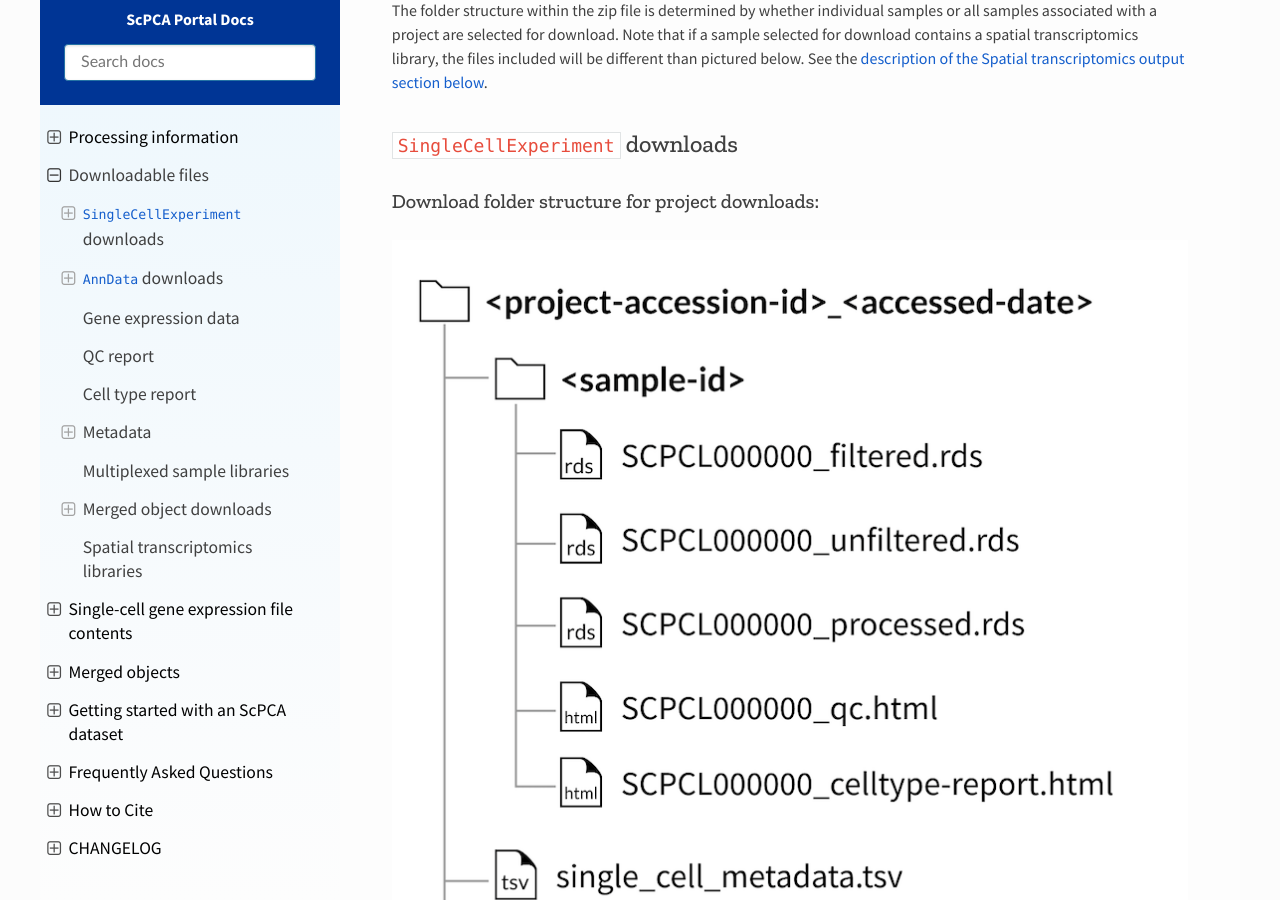
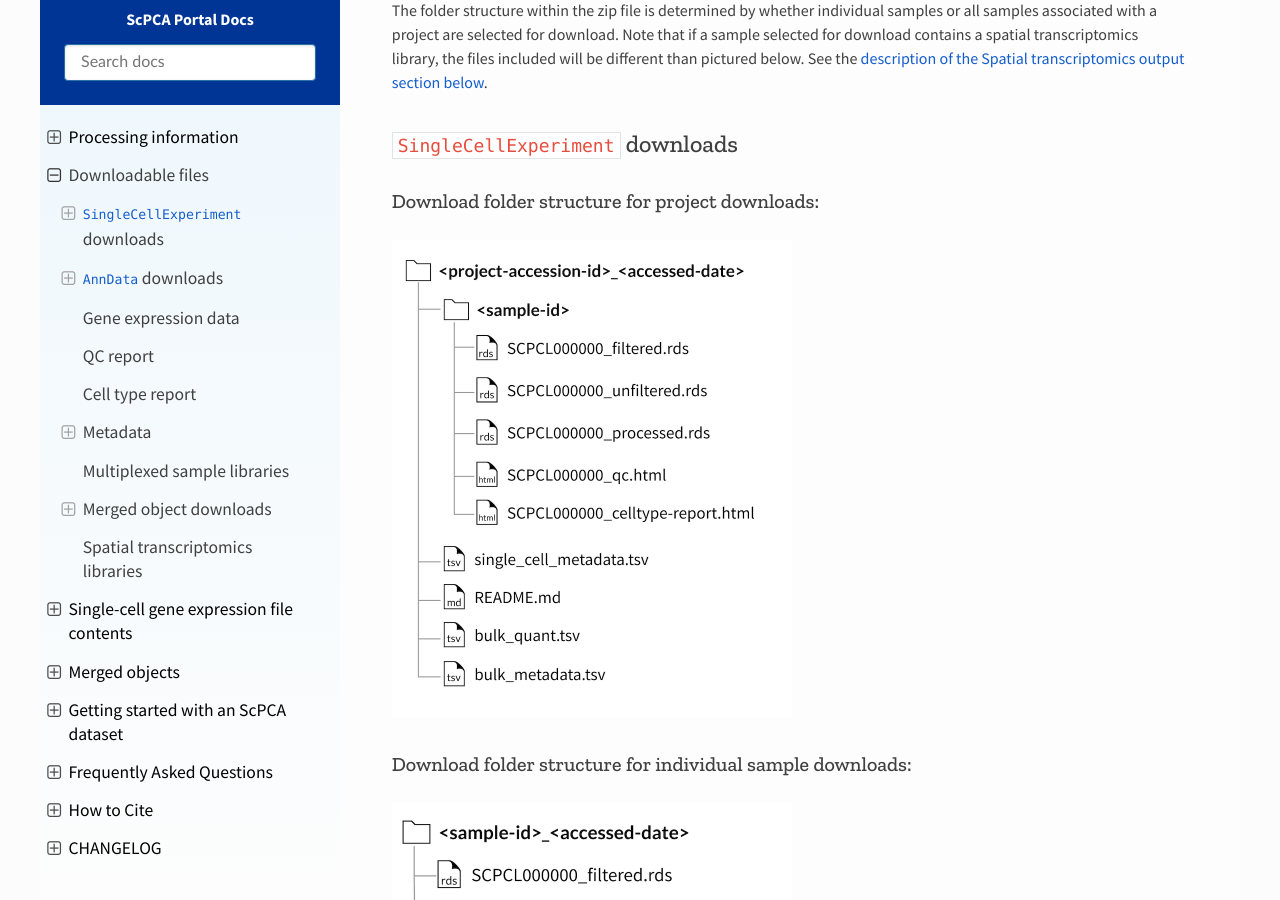
Before and after one commit to DongzeHE/scpca-docs, a Sphinx documentation site: the page built from docs/download_files.md, in a window 1280 px wide and 900 px high, scrolled down 1178 px. Built offline with Sphinx 7.4.7 and the Read the Docs theme 2.0.0, drawn with Linux system fonts in a browser that asks for light colours.

Commit message:
change width to 400 for all download images

```diff
--- a/docs/download_files.md
+++ b/docs/download_files.md
@@ -39,21 +39,21 @@
 ## `SingleCellExperiment` downloads
 
 ### Download folder structure for project downloads:
-![project download folder](images/project-download-folder.png)
+![project download folder](images/project-download-folder.png){width="400"}
 
 ### Download folder structure for individual sample downloads:
-![sample download folder](images/sample-download-folder.png)
+![sample download folder](images/sample-download-folder.png){width="400"}
 
 ## `AnnData` downloads
 
 ### Download folder structure for project downloads:
-![project download folder](images/anndata-project-download-folder.png)
+![project download folder](images/anndata-project-download-folder.png){width="400"}
 
 ### Download folder structure for individual sample downloads:
-![sample download folder](images/anndata-sample-download-folder.png)
+![sample download folder](images/anndata-sample-download-folder.png){width="400"}
 
 ### Download folder structure for individual sample downloads with CITE-seq (ADT) data:
-![sample download folder](images/anndata-sample-citeseq-download-folder.png)
+![sample download folder](images/anndata-sample-citeseq-download-folder.png){width="400"}
 
 If downloading a sample that contains a CITE-seq library as an `AnnData` object (`.h5ad` file), the quantified CITE-seq expression data is included as a separate file with the suffix `_adt.h5ad`.
 
@@ -175,7 +175,7 @@
 These sample set folders are named with an underscore-separated list of the sample ids for the libraries within, _e.g._, `SCPCS999990_SCPCS999991_SCPCS999992`.
 Bulk RNA-seq data, if present, will follow the [same format as bulk RNA-seq for single-sample libraries](#download-folder-structure-for-project-downloads).
 
-![multiplexed project download folder](images/multiplexed-download-folder.png)
+![multiplexed project download folder](images/multiplexed-download-folder.png){width="400"}
 
 Because we do not perform demultiplexing to separate cells from multiplexed libraries into sample-specific count matrices, sample downloads from a project with multiplexed data will include all libraries that contain the sample of interest, but these libraries _will still contain cells from other samples_.
 
@@ -212,13 +212,13 @@
 Every download also includes the individual [QC report](#qc-report) and, if applicable, [cell type annotation reports](#cell-type-report) for each library included in the merged object.
 
 ### Download folder structure for `SingleCellExperiment` merged downloads:
-![project download folder](images/merged-project-download-folder.png)
+![project download folder](images/merged-project-download-folder.png){width="400"}
 
 ### Download folder structure for `AnnData` merged downloads:
-![project download folder](images/merged-anndata-project-download-folder.png)
+![project download folder](images/merged-anndata-project-download-folder.png){width="400"}
 
 ### Download folder structure for `AnnData` merged downloads with CITE-seq (ADT) data:
-![project download folder](images/merged-anndata-project-citeseq-download-folder.png)
+![project download folder](images/merged-anndata-project-citeseq-download-folder.png){width="400"}
 
 
 ## Spatial transcriptomics libraries
@@ -238,4 +238,4 @@
 
 Every download also includes a single `spatial_metadata.tsv` file containing metadata for all libraries included in the download.
 
-![sample download with spatial](images/spatial-download-folder.png)
+![sample download with spatial](images/spatial-download-folder.png){width="400"}
```
